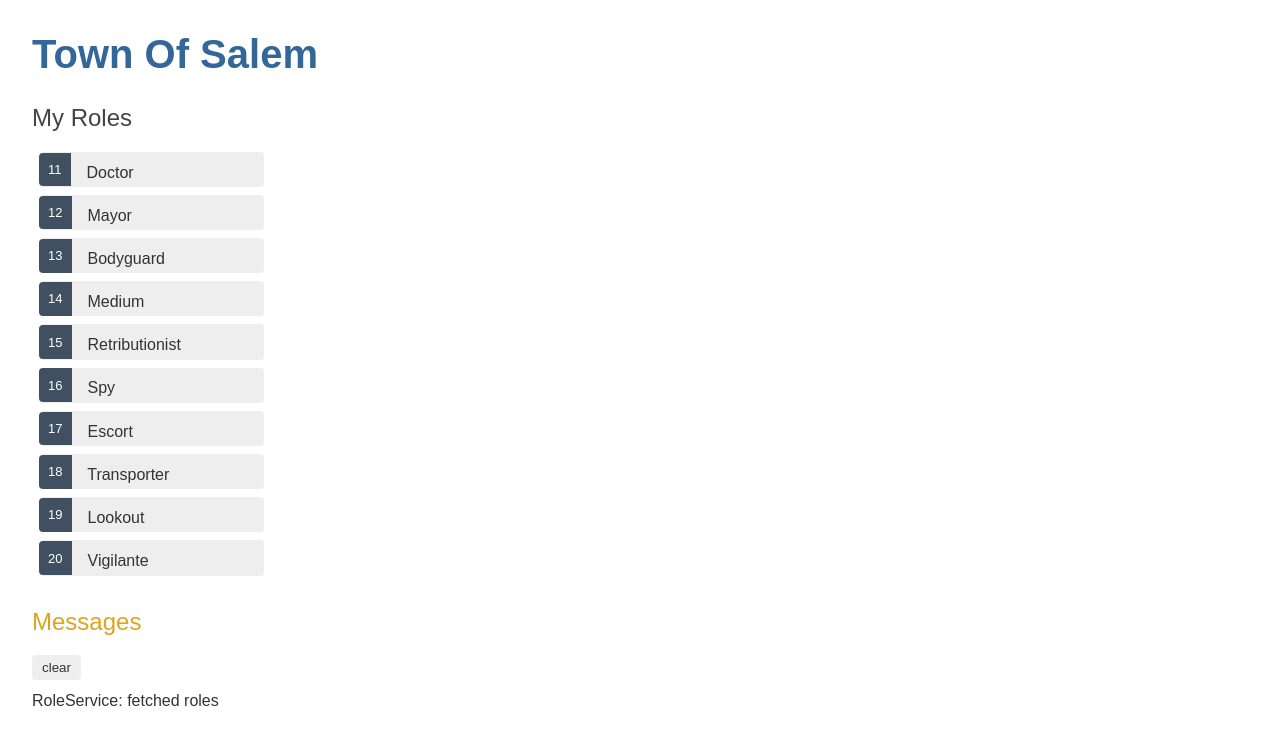
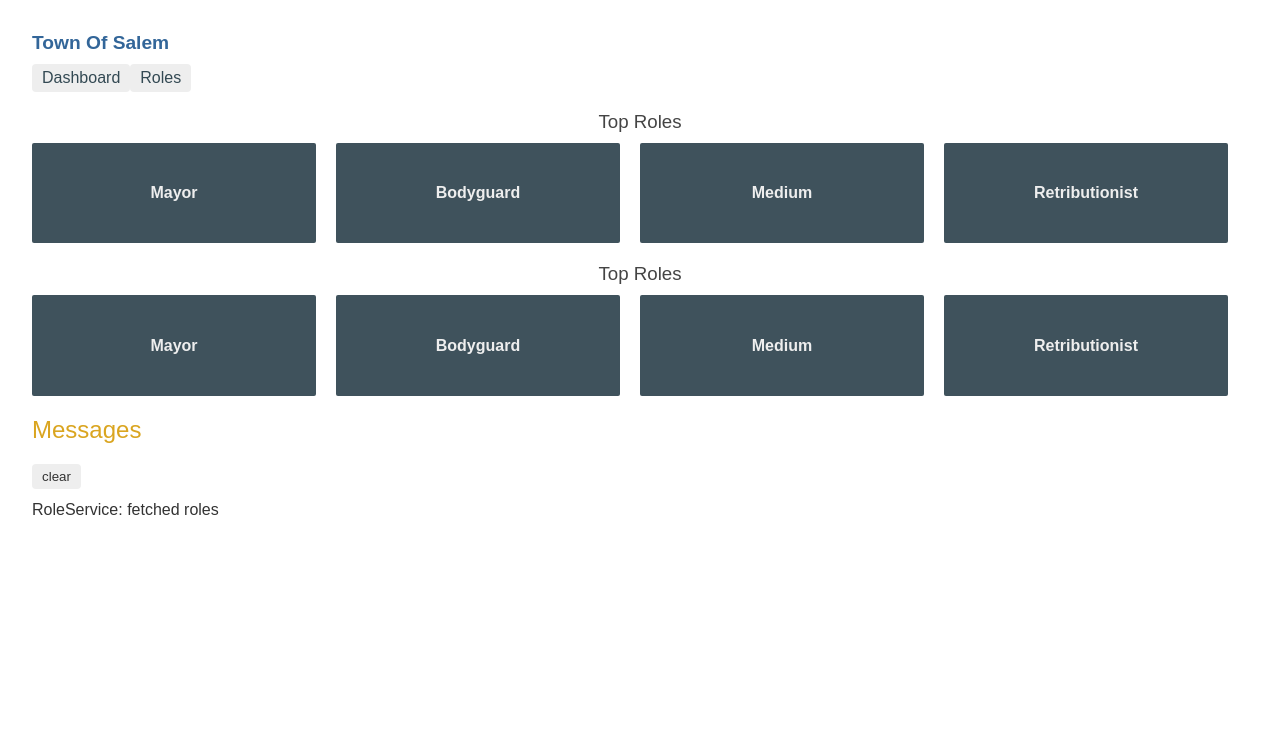
Before and after one commit to Pokemansanic/GYM, an Angular app in the folder Town-Of-Salem/angular-Town-Of-Salem1/: page /dashboard in a window 1280 px wide. Shown: the top 744 px of the page. Built offline with nearby package versions, Linux system fonts and the light colour scheme.

Commit message:
added routing added routing to dashboard (but missing the detail)

```diff
--- a/Town-Of-Salem/angular-Town-Of-Salem1/src/app/app-routing.module.ts
+++ b/Town-Of-Salem/angular-Town-Of-Salem1/src/app/app-routing.module.ts
@@ -1,8 +1,13 @@
 import { NgModule } from '@angular/core';
-import { Routes, RouterModule } from '@angular/router';
+import { RouterModule, Routes } from '@angular/router';
+import { RolesComponent } from './roles/roles.component';
+import { DashboardComponent }   from './dashboard/dashboard.component';
 
-
-const routes: Routes = [];
+const routes: Routes = [
+  { path: 'roles', component: RolesComponent },
+  { path: 'dashboard', component: DashboardComponent },
+  { path: '', redirectTo: '/dashboard', pathMatch: 'full' },
+];
 
 @NgModule({
   imports: [RouterModule.forRoot(routes)],
--- a/Town-Of-Salem/angular-Town-Of-Salem1/src/app/app.component.css
+++ b/Town-Of-Salem/angular-Town-Of-Salem1/src/app/app.component.css
@@ -0,0 +1,28 @@
+/* AppComponent's private CSS styles */
+h1 {
+    font-size: 1.2em;
+    margin-bottom: 0;
+  }
+  h2 {
+    font-size: 2em;
+    margin-top: 0;
+    padding-top: 0;
+  }
+  nav a {
+    padding: 5px 10px;
+    text-decoration: none;
+    margin-top: 10px;
+    display: inline-block;
+    background-color: #eee;
+    border-radius: 4px;
+  }
+  nav a:visited, a:link {
+    color: #334953;
+  }
+  nav a:hover {
+    color: #039be5;
+    background-color: #cfd8dc;
+  }
+  nav a.active {
+    color: #039be5;
+  }
--- a/Town-Of-Salem/angular-Town-Of-Salem1/src/app/app.component.html
+++ b/Town-Of-Salem/angular-Town-Of-Salem1/src/app/app.component.html
@@ -1,4 +1,7 @@
-
 <h1>{{title}}</h1>
-<app-roles></app-roles>
+<nav>
+  <a routerLink="/dashboard">Dashboard</a>
+  <a routerLink="/roles">Roles</a>
+</nav>
+<router-outlet></router-outlet>
 <app-messages></app-messages>
--- /dev/null
+++ b/Town-Of-Salem/angular-Town-Of-Salem1/src/app/dashboard/dashboard.component.css
@@ -0,0 +1,63 @@
+/* DashboardComponent's private CSS styles */
+[class*='col-'] {
+    float: left;
+    padding-right: 20px;
+    padding-bottom: 20px;
+  }
+  [class*='col-']:last-of-type {
+    padding-right: 0;
+  }
+  a {
+    text-decoration: none;
+  }
+  *, *:after, *:before {
+    -webkit-box-sizing: border-box;
+    -moz-box-sizing: border-box;
+    box-sizing: border-box;
+  }
+  h3 {
+    text-align: center;
+    margin-bottom: 0;
+  }
+  h4 {
+    position: relative;
+  }
+  .grid {
+    margin: 0;
+  }
+  .col-1-4 {
+    width: 25%;
+  }
+  .module {
+    padding: 20px;
+    text-align: center;
+    color: #eee;
+    max-height: 120px;
+    min-width: 120px;
+    background-color: #3f525c;
+    border-radius: 2px;
+  }
+  .module:hover {
+    background-color: #eee;
+    cursor: pointer;
+    color: #607d8b;
+  }
+  .grid-pad {
+    padding: 10px 0;
+  }
+  .grid-pad > [class*='col-']:last-of-type {
+    padding-right: 20px;
+  }
+  @media (max-width: 600px) {
+    .module {
+      font-size: 10px;
+      max-height: 75px; }
+  }
+  @media (max-width: 1024px) {
+    .grid {
+      margin: 0;
+    }
+    .module {
+      min-width: 60px;
+    }
+  }
--- /dev/null
+++ b/Town-Of-Salem/angular-Town-Of-Salem1/src/app/dashboard/dashboard.component.html
@@ -0,0 +1,15 @@
+<h3>Top Roles</h3>
+<div class="grid grid-pad">
+  <a *ngFor="let role of roles" class="col-1-4">
+    <div class="module role">
+      <h4>{{role.name}}</h4>
+    </div>
+  </a>
+</div><h3>Top Roles</h3>
+<div class="grid grid-pad">
+  <a *ngFor="let role of roles" class="col-1-4">
+    <div class="module role">
+      <h4>{{role.name}}</h4>
+    </div>
+  </a>
+</div>
--- /dev/null
+++ b/Town-Of-Salem/angular-Town-Of-Salem1/src/app/dashboard/dashboard.component.ts
@@ -0,0 +1,25 @@
+import { Component, OnInit } from '@angular/core';
+import { Role } from '../role';
+import { RoleService } from '../role.service';
+
+@Component({
+  selector: 'app-dashboard',
+  templateUrl: './dashboard.component.html',
+  styleUrls: [ './dashboard.component.css' ]
+})
+
+export class DashboardComponent implements OnInit {
+
+  roles: Role[] = [];
+
+  constructor(private roleService: RoleService) { }
+
+  ngOnInit() {
+    this.getRoles();
+  }
+
+  getRoles(): void {
+    this.roleService.getRoles()
+      .subscribe(roles => this.roles = roles.slice(1, 5));
+  }
+}
--- a/Town-Of-Salem/angular-Town-Of-Salem1/src/app/mock-roles.ts
+++ b/Town-Of-Salem/angular-Town-Of-Salem1/src/app/mock-roles.ts
@@ -1,14 +1,23 @@
 import { Role } from './role';
 
 export const ROLES: Role[] = [
-  { id: 11, name: 'Doctor' },
-  { id: 12, name: 'Mayor' },
-  { id: 13, name: 'Bodyguard' },
-  { id: 14, name: 'Medium' },
-  { id: 15, name: 'Retributionist' },
-  { id: 16, name: 'Spy' },
-  { id: 17, name: 'Escort' },
-  { id: 18, name: 'Transporter' },
-  { id: 19, name: 'Lookout' },
-  { id: 20, name: 'Vigilante' }
+  { id: 1, name: 'Doctor' },
+  { id: 2, name: 'Mayor' },
+  { id: 3, name: 'Bodyguard' },
+  { id: 4, name: 'Medium' },
+  { id: 5, name: 'Retributionist' },
+  { id: 6, name: 'Spy' },
+  { id: 7, name: 'Escort' },
+  { id: 8, name: 'Transporter' },
+  { id: 9, name: 'Lookout' },
+  { id: 10, name: 'Vigilante' },
+  { id: 11, name: 'Jailor' },
+  { id: 12, name: 'Psychic' },
+  { id: 13, name: 'Investigator' },
+  { id: 14, name: 'Sheriff' },
+  { id: 15, name: 'Tracker' },
+  { id: 16, name: 'Vampire Hunter' },
+  { id: 17, name: 'Veteran' },
+  { id: 18, name: 'Crusader' },
+  { id: 19, name: 'Trapper' }
 ];
```
Also changed, not shown: Town-Of-Salem/angular-Town-Of-Salem1/src/app/app.module.ts (+7 -2 lines), 1 other file (tests, documents, lock files or other folders).
